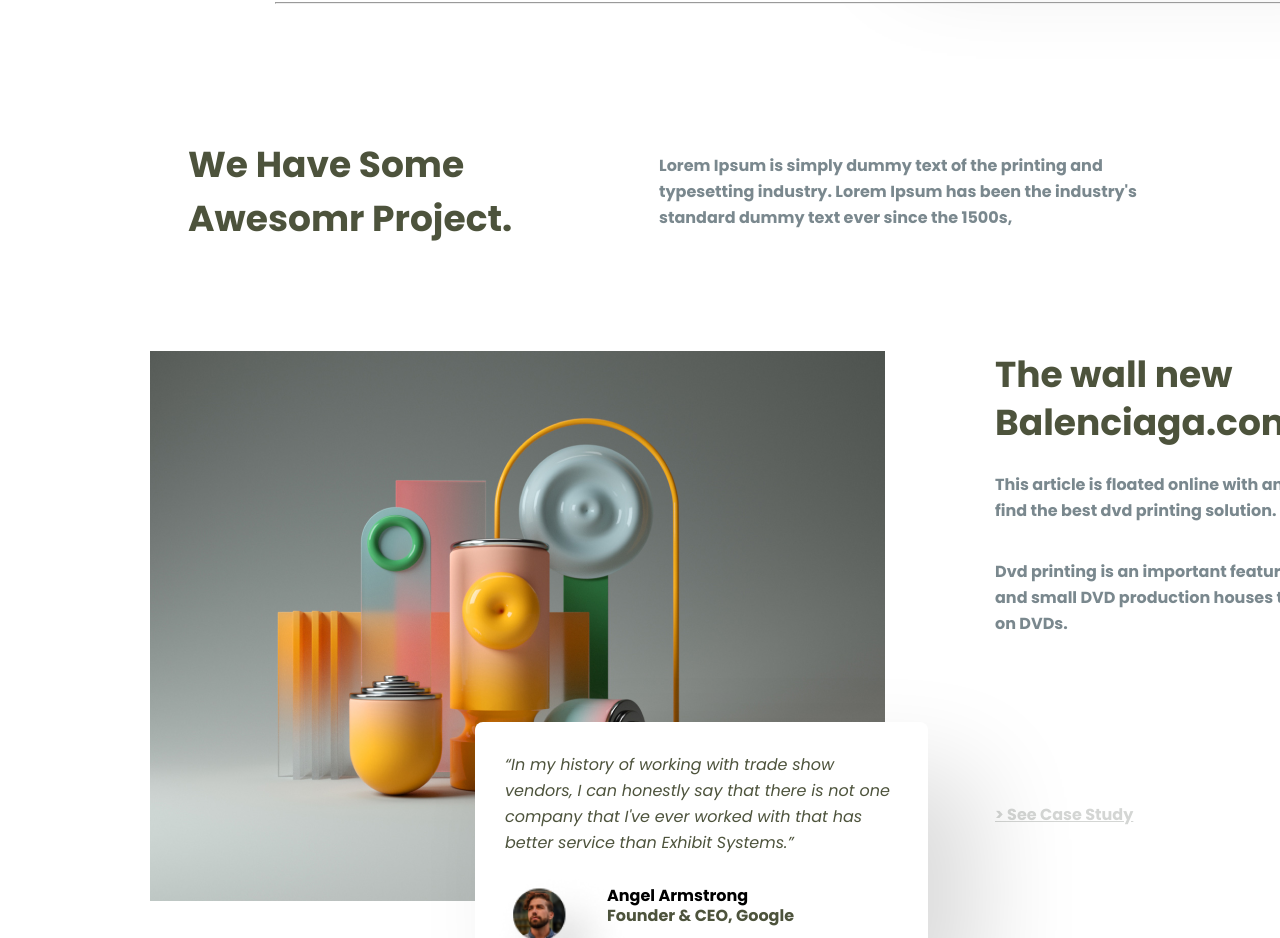
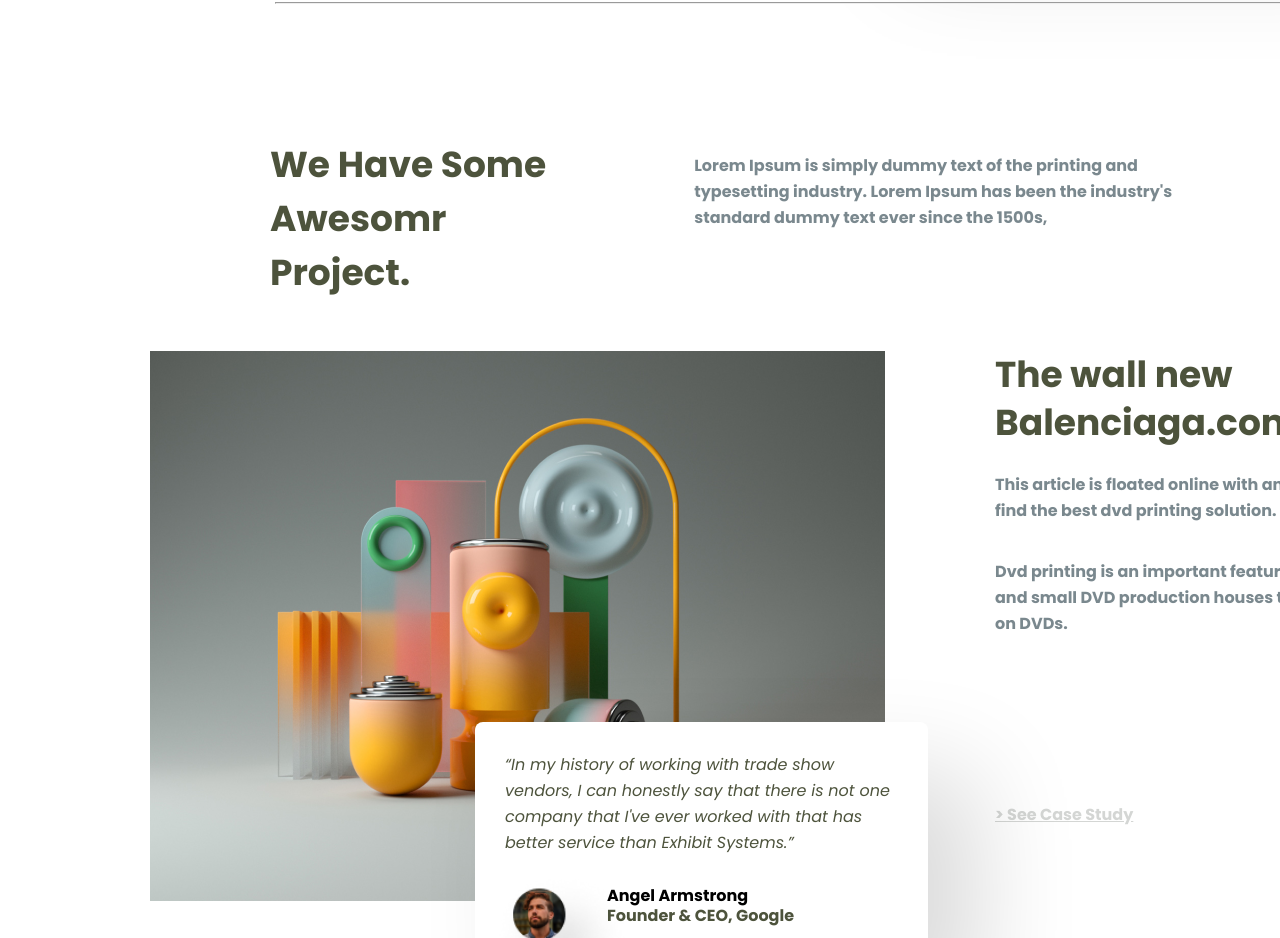
Before and after one commit to YuraFLex/webovio, a plain HTML site: page index.html in a window 1280 px wide. Shown: the part 1560-2498 px from the top of the page. Drawn offline with Linux system fonts and the light colour scheme.

Commit message:
Update styles.css

```diff
--- a/css/styles.css
+++ b/css/styles.css
@@ -229,10 +229,9 @@ body {
 
 .block3__message {
   display: flex;
-  justify-content: space-around;
   margin-top: 280px;
   align-items: center;
-  padding-left: 170px;
+  padding-left: 270px;
   padding-right: 85px;
   margin-bottom: 105px;
 }
```
